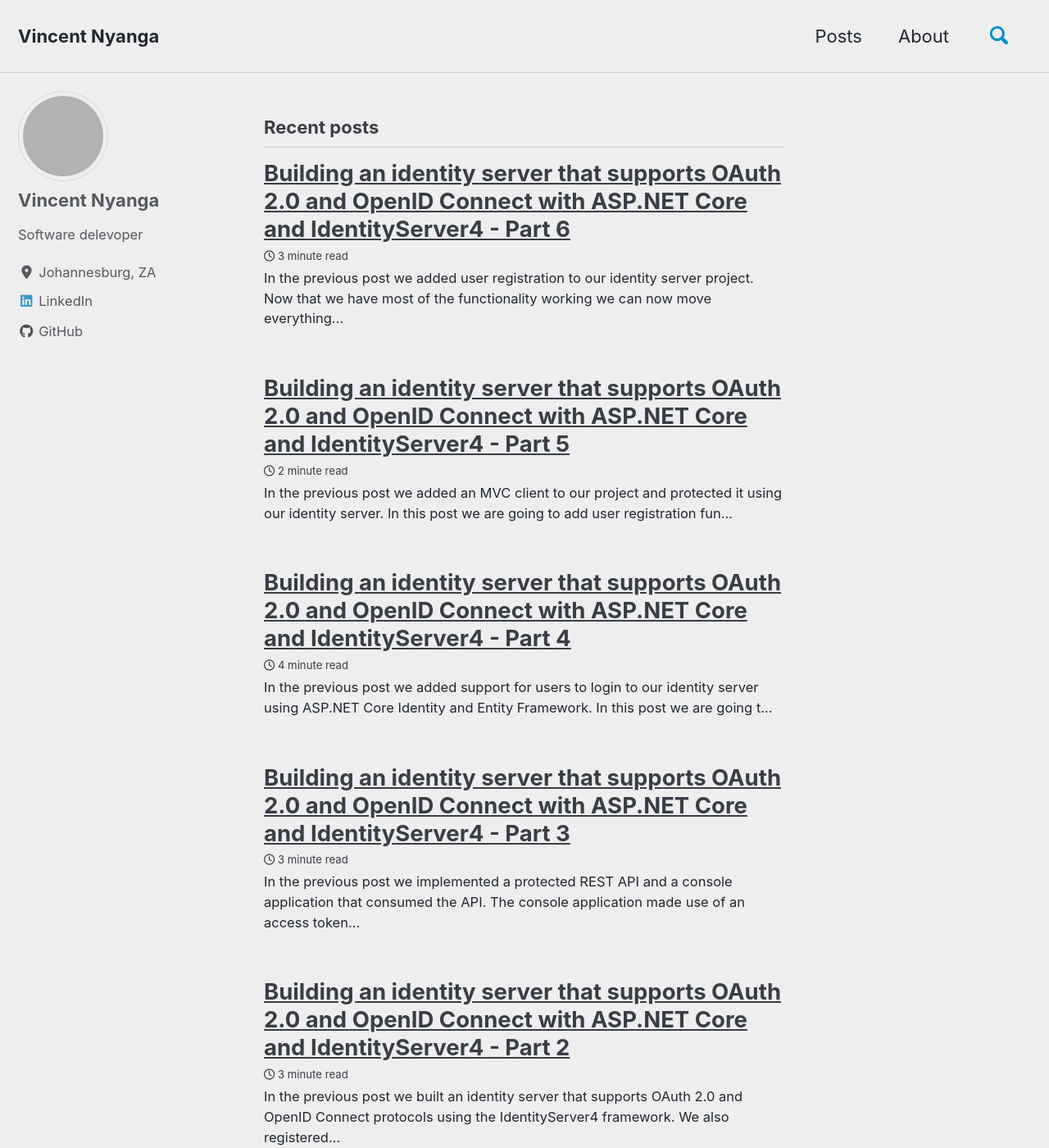
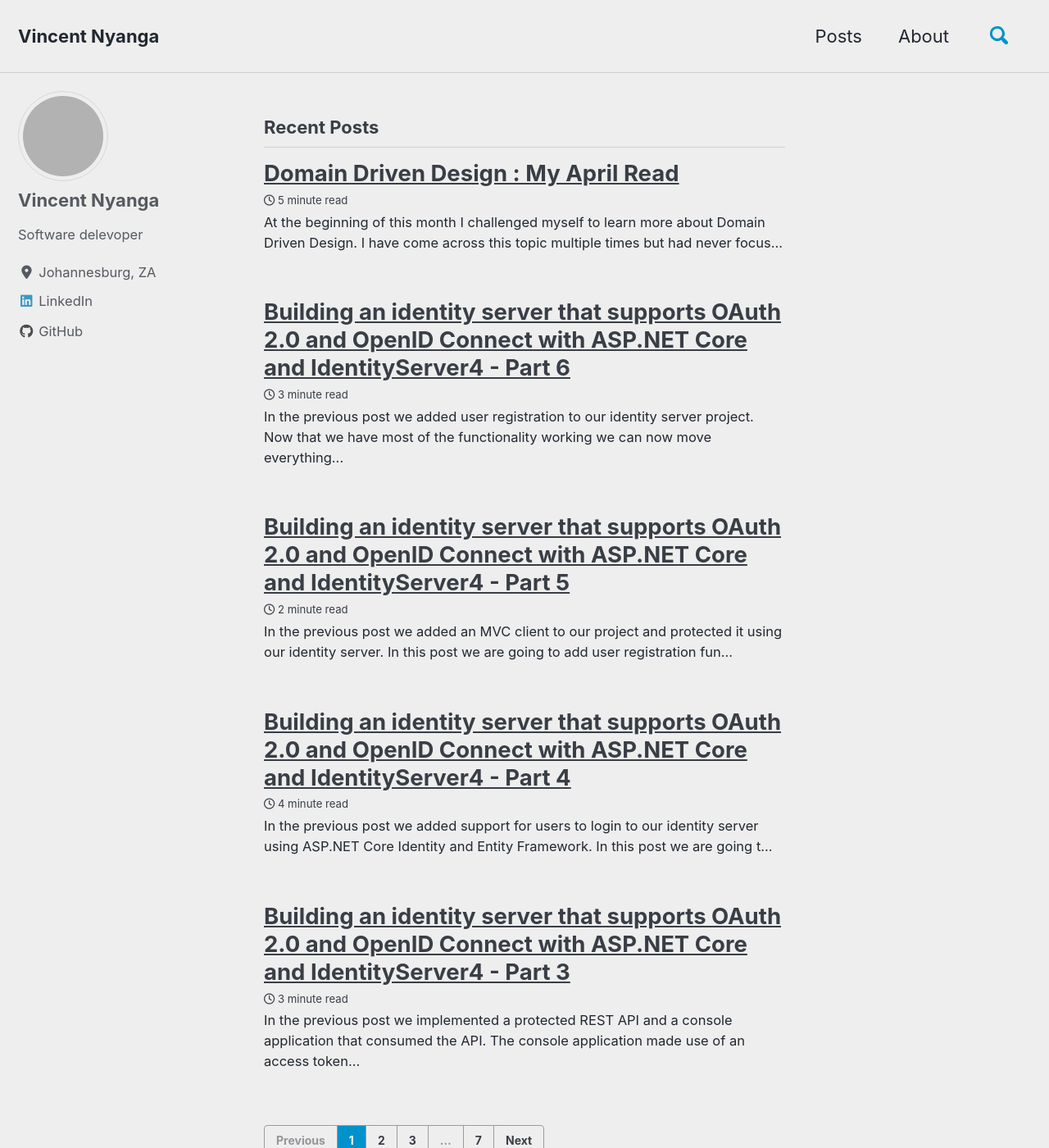
Before and after one commit to vince-nyanga/vince-nyanga.github.io, a Jekyll site: the page built from index.html, in a window 1280 px wide and 1400 px high. Shown: the whole window at 82% size. Built offline with Jekyll 4.4.1, drawn with Linux system fonts in a browser that asks for light colours; cached includes are drawn as plain includes; nearby versions of some CDN libraries; the list of posts is cut into pages by our own code; some of the changed lines change nothing that is shown; grey boxes are pictures that could not be loaded.

Commit message:
new post

```diff
--- a/_config.yml
+++ b/_config.yml
@@ -15,7 +15,7 @@
 minimal_mistakes_skin: "air" # "air", "aqua", "contrast", "dark", "dirt", "neon", "mint", "plum", "sunrise"
 
 # Site Settings
-locale: "en-US"
+locale: "en-ZA"
 title: "Vincent Nyanga"
 title_separator: "-"
 subtitle: # site tagline that appears below site title in masthead
--- /dev/null
+++ b/_posts/2020-04-25-domain-driven-design.md
@@ -0,0 +1,56 @@
+---
+title: "Domain Driven Design : My April Read"
+date: 2020-04-25
+tags: [Design, Architecture]
+---
+
+At the beginning of this month I challenged myself to learn more about Domain Driven Design. I have come across this topic multiple times but had never focused much on it. Instead of reading blog posts and watching courses on Pluralsight (which I eventually did), I decided to first read Eric Evans' [book](https://www.amazon.com/Domain-Driven-Design-Tackling-Complexity-Software/dp/0321125215) in which he introduces the concept. In this post I am going to talk about what I have learnt about Domain Driven Design and how it can help solve complex software problems. I am going to talk about core concepts in Domain Driven Design as I understand them.
+
+## What Is A Domain?
+
+Before we talk about Domain Driven Design we need to understand what a domain is. According to this [definition](https://www.lexico.com/en/definition/domain) a domain is a specified sphere of activity or knowledge. In software terms a domain is a subject area to which a software program is applied, for instance, e-commerce, insurance, entertainment, etcetera. Every software program seeks to solve a problem in a specific domain.
+
+## Domain Driven Design
+
+Now that we have an understanding of what a domain is let us now talk about what Domain Driven Design is. From an English standpoint the phrase domain-driven design simply means a design that is driven by and revolves around a particular domain. But what is it exactly? Domain Driven Design is an approach to software development that places primary focus on the core domain of the software program. The first point of call for developers should be to understand the problem domain of the software they want to build and then create an abstract model of the domain. If one doesn't fully understand the problem domain that the software seeks to solve it is virtually impossible to solve it properly.
+
+As software developers we tend to think about every problem we face in technical terms -- the data structures, algorithms etc. This however, is not supposed to be the case. Eric Evans points out that the most significant complexity of many software applications is not technical but rather in the domain itself -- the activity or business of the user. Without a proper design of the core domain one's technical prowess is of no value at all.
+
+Domain Driven Design is not a once-off event. It is an iterative process in which the model is refactored and refined as more knowledge and insight of the domain is gained.
+
+## Domain Driven Design Concepts
+
+We have already spoken about the domain which, in my opinion, is the core around which everything revolves. I am going to talk about a few terms I picked up in Eric Evans' book that I think are important in Domain Driven Design.
+
+### Model
+
+In Domain Driven Design a model is a set of abstractions that describe the aspects and processes of the domain. It is a simplification of the 'bigger picture' of the problem domain and describes the relationships among the entities within the domain.
+
+### Ubiquitous Language
+
+This is the common language structured around the domain model and is used by everyone involved with the project. In Domain Driven Design everyone working on the project should speak the same language that is free of ambiguities. Both the domain experts and the software developers should understand each other when talking about terms in the domain.
+
+Domain experts have limited understanding of technical terms used in software development and, on the other hand, developers may struggle to understand what the domain experts are saying. Without a common language some meaning will be lost in 'translation' which might lead to problems with the design of the solution.
+
+### Bounded Context
+
+This is a description of a boundary within which a particular model is defined and applicable. In a large system you often find the same name of a model being used in different subsystems. For instance, a `Customer` can be a model used in both the sales subsystem as well as the support subsytem. These two models, though they have the same name, may mean completely diffent things and thus behave differently. If there are no clear boundaries between these subsytems developers may fall into the temptation of using the same `Customer` model in both subsystems which might lead to problems.
+
+There should be a clear seperation between models in different contexts. Even though they may share the same name they usually carry different meanings and thus should be treated as completely different things to allow them to evolve indepent of each other. Points of contact between contexts should then be defined, outlining explicit translation for any communication and highlighting any sharing.
+
+## The Role Of Domain Experts
+
+Domain experts play a significant role in Domain Driven Design. They are the ones who fully understand the problem domain and, in most cases, they are the ones who will use the software. There should be constant communication between developers and the domain experts to iron out all ambiguities and develop a ubiquitous language.
+
+## When To Use Domain Driven Design
+
+Domain Driven Design, in my opinion, can be used in any software application. However, it shines the brightest when you are faced with a problem that has complex domain logic and business rules. Using Domain Driven Design on simple CRUD applications may be an overkill. I'm certainly no expert in DDD so don't take my word for it. This is just the observation I made when I was reading Eric's book.
+
+## Conclusion
+
+In this post I spoke about what I understand about Domain Driven Design after finishing Eric Evans' book on the subject. There are a lot of things I left out such as the use of entities, value objects, services etc. I may talk about them in a later post. The aim of this post was to talk about what DDD is and what it entails. Once again thank you so much for taking your time to read. If you're reading this during the COVID-19 pandemic of 2020 stay safe and observe social distancing.
+
+### Further Reading
+
+- Eric Evans' DDD [book](https://www.amazon.com/Domain-Driven-Design-Tackling-Complexity-Software/dp/0321125215)
+- Martin Fowler' [blog](https://martinfowler.com/tags/domain%20driven%20design.html) posts
```
